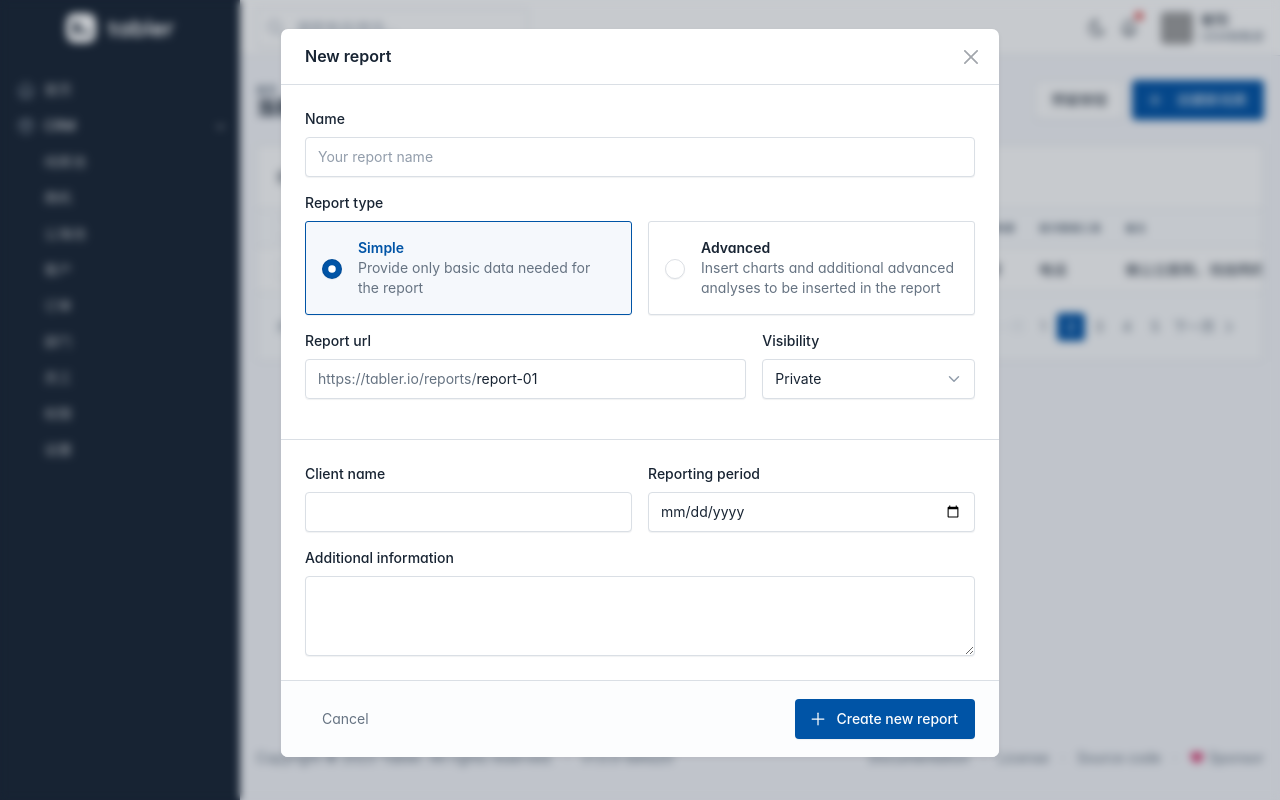
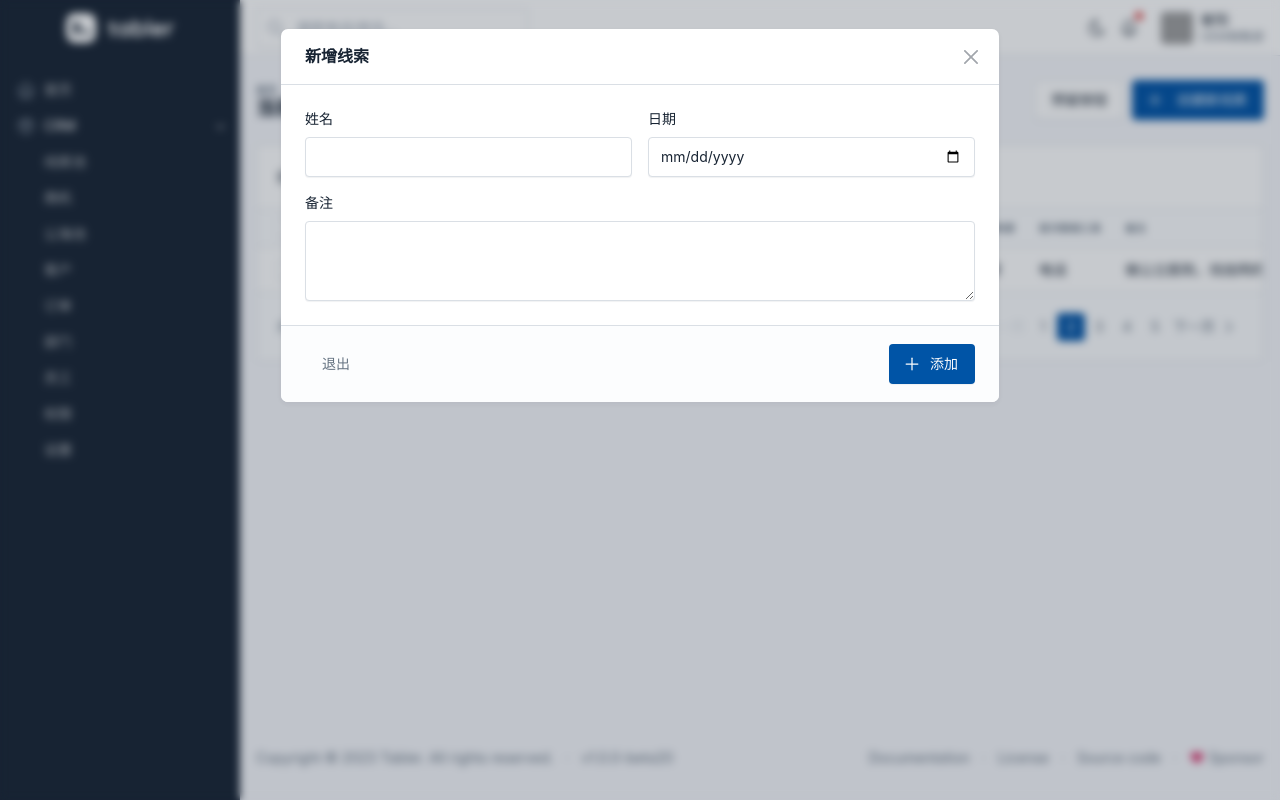
Before and after one commit to mikasa999/ccrm, a Django app: page /leads/list/ in a window 1280 px wide, after a click on "创建新线索". Run offline with Django 5.2, Linux system fonts and the light colour scheme; some libraries are stand-ins or nearby versions; some web fonts are replaced; grey boxes are pictures that could not be loaded.

Commit message:
修复了侧栏url以及html标签的部分错误

```diff
--- a/cow/urls.py
+++ b/cow/urls.py
@@ -2,7 +2,7 @@ from django.urls import path
 from . import views
 
 # 命名空间
-appname = 'cow'
+app_name = 'cow'
 
 # 路由
 urlpatterns = [
--- a/department/templates/department_list.html
+++ b/department/templates/department_list.html
@@ -39,7 +39,7 @@
                         <td>10人</td>
                         <td>JMH001</td>
                         <td><i class="ti ti-edit"></i></td>
-                        <td><a href="https://www.baidu.com"><i style="color:red;" class="ti ti-archive"></i><a></td>
+                        <td><a href="https://www.baidu.com"><i style="color:red;" class="ti ti-archive"></i></a></td>
                     </tr>
                     <tr>
                         <td><input class="form-check-input m-0 align-middle" type="checkbox"
@@ -49,7 +49,7 @@
                         <td>2人</td>
                         <td>JMH001</td>
                         <td><i class="ti ti-edit"></i></td>
-                        <td><a href="www.baidu.com"><i style="color:red;" class="ti ti-archive"></i><a></td>
+                        <td><a href="www.baidu.com"><i style="color:red;" class="ti ti-archive"></i></a></td>
                     </tr>
                 </tbody>
             </table>
--- a/leads/models.py
+++ b/leads/models.py
@@ -1,7 +1,7 @@
 from django.db import models
 
 
-class Lead(models.Model):
+class Leads(models.Model):
     # 联系人
     contact_person = models.CharField(max_length=20)
     # 电话
--- a/leads/templates/leads_list.html
+++ b/leads/templates/leads_list.html
@@ -59,7 +59,7 @@
                         <td>2025-02-10 17:56</td>
                         <td><i class="ti ti-article"></i></td>
                         <td><i style="color:green;" class="ti ti-edit"></i></td>
-                        <td><a href="https://www.baidu.com"><i style="color:red;" class="ti ti-archive"></i><a></td>
+                        <td><a href="https://www.baidu.com"><i style="color:red;" class="ti ti-archive"></i></a></td>
                     </tr>
                 </tbody>
             </table>
@@ -98,3 +98,8 @@
     </div>
 </div>
 {% endblock %}
+
+<!--模态框 线索新增表单-->
+{% block modal %}
+{% include 'modal_leads_add.html' %}
+{% endblock %}
--- /dev/null
+++ b/leads/templates/modal_leads_add.html
@@ -0,0 +1,42 @@
+<div class="modal modal-blur fade" id="modal-report" tabindex="-1" role="dialog" aria-hidden="true">
+  <div class="modal-dialog modal-lg" role="document">
+    <div class="modal-content">
+      <div class="modal-header">
+        <h5 class="modal-title">新增线索</h5>
+        <button type="button" class="btn-close" data-bs-dismiss="modal" aria-label="Close"></button>
+      </div>
+      <div class="modal-body">
+        <div class="row">
+          <div class="col-lg-6">
+            <div class="mb-3">
+              <label class="form-label">姓名</label>
+              <input type="text" class="form-control">
+            </div>
+          </div>
+          <div class="col-lg-6">
+            <div class="mb-3">
+              <label class="form-label">日期</label>
+              <input type="date" class="form-control">
+            </div>
+          </div>
+          <div class="col-lg-12">
+            <div>
+              <label class="form-label">备注</label>
+              <textarea class="form-control" rows="3"></textarea>
+            </div>
+          </div>
+        </div>
+      </div>
+      <div class="modal-footer">
+        <a href="#" class="btn btn-link link-secondary" data-bs-dismiss="modal">
+          退出
+        </a>
+        <a href="#" class="btn btn-primary ms-auto" data-bs-dismiss="modal">
+          <!-- Download SVG icon from http://tabler-icons.io/i/plus -->
+          <svg xmlns="http://www.w3.org/2000/svg" class="icon" width="24" height="24" viewBox="0 0 24 24" stroke-width="2" stroke="currentColor" fill="none" stroke-linecap="round" stroke-linejoin="round"><path stroke="none" d="M0 0h24v24H0z" fill="none"/><path d="M12 5l0 14" /><path d="M5 12l14 0" /></svg>
+          添加
+        </a>
+      </div>
+    </div>
+  </div>
+</div>
--- a/orders/urls.py
+++ b/orders/urls.py
@@ -7,5 +7,5 @@ app_name = "orders"
 #路由
 urlpatterns = [
     # 订单列表
-    path("list/", views.orders_list, name="order_list"),
+    path("list/", views.orders_list, name="orders_list"),
 ]
--- a/privileges/templates/privileges_list.html
+++ b/privileges/templates/privileges_list.html
@@ -37,7 +37,7 @@
                         <td>预设</td>
                         <td>1</td>
                         <td><i class="ti ti-edit"></i></td>
-                        <td><a href="https://www.baidu.com"><i style="color:red;" class="ti ti-archive"></i><a></td>
+                        <td><a href="https://www.baidu.com"><i style="color:red;" class="ti ti-archive"></i></a></td>
                     </tr>
                     <tr>
                         <td><input class="form-check-input m-0 align-middle" type="checkbox"
@@ -46,7 +46,7 @@
                         <td>预设</td>
                         <td>3</td>
                         <td><i class="ti ti-edit"></i></td>
-                        <td><a href="https://www.baidu.com"><i style="color:red;" class="ti ti-archive"></i><a></td>
+                        <td><a href="https://www.baidu.com"><i style="color:red;" class="ti ti-archive"></i></a></td>
                     </tr>
                     <tr>
                         <td><input class="form-check-input m-0 align-middle" type="checkbox"
@@ -55,7 +55,7 @@
                         <td>预设</td>
                         <td>22</td>
                         <td><i class="ti ti-edit"></i></td>
-                        <td><a href="https://www.baidu.com"><i style="color:red;" class="ti ti-archive"></i><a></td>
+                        <td><a href="https://www.baidu.com"><i style="color:red;" class="ti ti-archive"></i></a></td>
                     </tr>
                 </tbody>
             </table>
--- a/privileges/urls.py
+++ b/privileges/urls.py
@@ -2,7 +2,7 @@ from django.urls import path
 from . import views
 
 # 命名空间
-appname = 'privileges'
+app_name = 'privileges'
 
 urlpatterns = [
     # 权限 列表页
--- a/sysetting/templates/sysetting_list.html
+++ b/sysetting/templates/sysetting_list.html
@@ -83,13 +83,13 @@
                             <td>敷料-皮肤</td>
                             <td>FL-PF</td>
                             <td><i class="ti ti-edit"></i></td>
-                            <td><a href="https://www.baidu.com"><i style="color:red;" class="ti ti-archive"></i><a></td>
+                            <td><a href="https://www.baidu.com"><i style="color:red;" class="ti ti-archive"></i></a></td>
                         </tr>
                         <tr>
                             <td>敷料-妇科</td>
                             <td>FL-FK</td>
                             <td><i class="ti ti-edit"></i></td>
-                            <td><a href="https://www.baidu.com"><i style="color:red;" class="ti ti-archive"></i><a></td>
+                            <td><a href="https://www.baidu.com"><i style="color:red;" class="ti ti-archive"></i></a></td>
                         </tr>
                         </tbody>
                     </table>
--- a/sysetting/urls.py
+++ b/sysetting/urls.py
@@ -6,5 +6,5 @@ app_name = "sysetting"
 # 路由
 urlpatterns = [
     # 系统设置 列表
-    path("list/", views.sysetting_list, name="sysettings_list")
+    path("list/", views.sysetting_list, name="sysetting_list")
 ]
--- a/templates/layout.html
+++ b/templates/layout.html
@@ -3,9 +3,9 @@
 <html lang="en">
 
 <head>
-  <meta charset="utf-8" />
-  <meta name="viewport" content="width=device-width, initial-scale=1, viewport-fit=cover" />
-  <meta http-equiv="X-UA-Compatible" content="ie=edge" />
+    <meta charset="utf-8"/>
+    <meta name="viewport" content="width=device-width, initial-scale=1, viewport-fit=cover"/>
+    <meta http-equiv="X-UA-Compatible" content="ie=edge"/>
     <title>Mikasa</title>
     <!-- CSS 文件 -->
     {% include 'layout_css.html' %}
@@ -48,22 +48,26 @@
                             <a href="#" class="btn btn-primary d-none d-sm-inline-block" data-bs-toggle="modal"
                                data-bs-target="#modal-report">
                                 <!-- Download SVG icon from http://tabler-icons.io/i/plus -->
-                  <svg xmlns="http://www.w3.org/2000/svg" class="icon" width="24" height="24" viewBox="0 0 24 24"
-                    stroke-width="2" stroke="currentColor" fill="none" stroke-linecap="round" stroke-linejoin="round">
-                    <path stroke="none" d="M0 0h24v24H0z" fill="none" />
-                    <path d="M12 5l0 14" />
-                    <path d="M5 12l14 0" />
+                                <svg xmlns="http://www.w3.org/2000/svg" class="icon" width="24" height="24"
+                                     viewBox="0 0 24 24"
+                                     stroke-width="2" stroke="currentColor" fill="none" stroke-linecap="round"
+                                     stroke-linejoin="round">
+                                    <path stroke="none" d="M0 0h24v24H0z" fill="none"/>
+                                    <path d="M12 5l0 14"/>
+                                    <path d="M5 12l14 0"/>
                                 </svg>
                                 创建新线索
                             </a>
                             <a href="#" class="btn btn-primary d-sm-none btn-icon" data-bs-toggle="modal"
                                data-bs-target="#modal-report" aria-label="Create new report">
                                 <!-- Download SVG icon from http://tabler-icons.io/i/plus -->
-                  <svg xmlns="http://www.w3.org/2000/svg" class="icon" width="24" height="24" viewBox="0 0 24 24"
-                    stroke-width="2" stroke="currentColor" fill="none" stroke-linecap="round" stroke-linejoin="round">
-                    <path stroke="none" d="M0 0h24v24H0z" fill="none" />
-                    <path d="M12 5l0 14" />
-                    <path d="M5 12l14 0" />
+                                <svg xmlns="http://www.w3.org/2000/svg" class="icon" width="24" height="24"
+                                     viewBox="0 0 24 24"
+                                     stroke-width="2" stroke="currentColor" fill="none" stroke-linecap="round"
+                                     stroke-linejoin="round">
+                                    <path stroke="none" d="M0 0h24v24H0z" fill="none"/>
+                                    <path d="M12 5l0 14"/>
+                                    <path d="M5 12l14 0"/>
                                 </svg>
                             </a>
                         </div>
@@ -86,8 +90,11 @@
         <!-- 内容区 页脚-->
         {% include 'layout_footer.html' %}
 
+    </div>
+</div>
+
 <!-- 模态框 -->
-      {% include 'layout_modal.html' %}
+{% block modal %}{% endblock %}
 
 <!-- 底部js文件-->
 {% include 'layout_bottom_js.html' %}
--- a/templates/layout_footer.html
+++ b/templates/layout_footer.html
@@ -32,5 +32,3 @@
         </div>
       </div>
     </footer>
-  </div>
-</div>
--- a/templates/layout_modal.html
+++ /dev/null
@@ -1,102 +0,0 @@
-<div class="modal modal-blur fade" id="modal-report" tabindex="-1" role="dialog" aria-hidden="true">
-  <div class="modal-dialog modal-lg" role="document">
-    <div class="modal-content">
-      <div class="modal-header">
-        <h5 class="modal-title">New report</h5>
-        <button type="button" class="btn-close" data-bs-dismiss="modal" aria-label="Close"></button>
-      </div>
-      <div class="modal-body">
-        <div class="mb-3">
-          <label class="form-label">Name</label>
-          <input type="text" class="form-control" name="example-text-input" placeholder="Your report name">
-        </div>
-        <label class="form-label">Report type</label>
-        <div class="form-selectgroup-boxes row mb-3">
-          <div class="col-lg-6">
-            <label class="form-selectgroup-item">
-              <input type="radio" name="report-type" value="1" class="form-selectgroup-input" checked>
-              <span class="form-selectgroup-label d-flex align-items-center p-3">
-                <span class="me-3">
-                  <span class="form-selectgroup-check"></span>
-                </span>
-                <span class="form-selectgroup-label-content">
-                  <span class="form-selectgroup-title strong mb-1">Simple</span>
-                  <span class="d-block text-secondary">Provide only basic data needed for the report</span>
-                </span>
-              </span>
-            </label>
-          </div>
-          <div class="col-lg-6">
-            <label class="form-selectgroup-item">
-              <input type="radio" name="report-type" value="1" class="form-selectgroup-input">
-              <span class="form-selectgroup-label d-flex align-items-center p-3">
-                <span class="me-3">
-                  <span class="form-selectgroup-check"></span>
-                </span>
-                <span class="form-selectgroup-label-content">
-                  <span class="form-selectgroup-title strong mb-1">Advanced</span>
-                  <span class="d-block text-secondary">Insert charts and additional advanced analyses to be inserted in the report</span>
-                </span>
-              </span>
-            </label>
-          </div>
-        </div>
-        <div class="row">
-          <div class="col-lg-8">
-            <div class="mb-3">
-              <label class="form-label">Report url</label>
-              <div class="input-group input-group-flat">
-                <span class="input-group-text">
-                  https://tabler.io/reports/
-                </span>
-                <input type="text" class="form-control ps-0"  value="report-01" autocomplete="off">
-              </div>
-            </div>
-          </div>
-          <div class="col-lg-4">
-            <div class="mb-3">
-              <label class="form-label">Visibility</label>
-              <select class="form-select">
-                <option value="1" selected>Private</option>
-                <option value="2">Public</option>
-                <option value="3">Hidden</option>
-              </select>
-            </div>
-          </div>
-        </div>
-      </div>
-      <div class="modal-body">
-        <div class="row">
-          <div class="col-lg-6">
-            <div class="mb-3">
-              <label class="form-label">Client name</label>
-              <input type="text" class="form-control">
-            </div>
-          </div>
-          <div class="col-lg-6">
-            <div class="mb-3">
-              <label class="form-label">Reporting period</label>
-              <input type="date" class="form-control">
-            </div>
-          </div>
-          <div class="col-lg-12">
-            <div>
-              <label class="form-label">Additional information</label>
-              <textarea class="form-control" rows="3"></textarea>
-            </div>
-          </div>
-        </div>
-      </div>
-      <div class="modal-footer">
-        <a href="#" class="btn btn-link link-secondary" data-bs-dismiss="modal">
-          Cancel
-        </a>
-        <a href="#" class="btn btn-primary ms-auto" data-bs-dismiss="modal">
-          <!-- Download SVG icon from http://tabler-icons.io/i/plus -->
-          <svg xmlns="http://www.w3.org/2000/svg" class="icon" width="24" height="24" viewBox="0 0 24 24" stroke-width="2" stroke="currentColor" fill="none" stroke-linecap="round" stroke-linejoin="round"><path stroke="none" d="M0 0h24v24H0z" fill="none"/><path d="M12 5l0 14" /><path d="M5 12l14 0" /></svg>
-          Create new report
-        </a>
-      </div>
-    </div>
-  </div>
-</div>
--- a/templates/layout_slidebar.html
+++ b/templates/layout_slidebar.html
@@ -162,31 +162,31 @@
           <div class="dropdown-menu show" data-bs-popper="static">
             <div class="dropdown-menu-columns">
               <div class="dropdown-menu-column">
-                <a class="dropdown-item" href="http://127.0.0.1:8000/leads/list/">
+                <a class="dropdown-item" href="{% url 'leads:leads_list' %}">
                   线索池
                 </a>
-                <a class="dropdown-item" href="./accordion.html">
+                <a class="dropdown-item" href="{% url 'leads:leads_list' %}">
                   商机
                 </a>
-                <a class="dropdown-item" href="./blank.html">
+                <a class="dropdown-item" href="{% url 'leads:leads_list' %}">
                   公海池
                 </a>
-                <a class="dropdown-item" href="http://127.0.0.1:8000/customer/list/">
+                <a class="dropdown-item" href="{% url 'customer:customer_list' %}">
                   客户
                 </a>
-                <a class="dropdown-item" href="http://127.0.0.1:8000/orders/list/">
+                <a class="dropdown-item" href="{% url 'orders:orders_list' %}">
                   订单
                 </a>
-                <a class="dropdown-item" href="http://127.0.0.1:8000/department/list/">
+                <a class="dropdown-item" href="{% url 'department:department_list' %}">
                   部门
                 </a>
-                <a class="dropdown-item" href="http://127.0.0.1:8000/cow/list/">
+                <a class="dropdown-item" href="{% url 'cow:cow_list' %}">
                   员工
                 </a>
-                <a class="dropdown-item" href="http://127.0.0.1:8000/privileges/list/">
+                <a class="dropdown-item" href="{% url 'privileges:privileges_list' %}">
                   权限
                 </a>
-                <a class="dropdown-item" href="http://127.0.0.1:8000/sysetting/list/">
+                <a class="dropdown-item" href="{% url 'sysetting:sysetting_list' %}">
                   设置
                 </a>
               </div>
```
Also changed, not shown: leads/migrations/0002_rename_lead_leads.py (added). Lines whose indentation alone changed are shown as unchanged.
